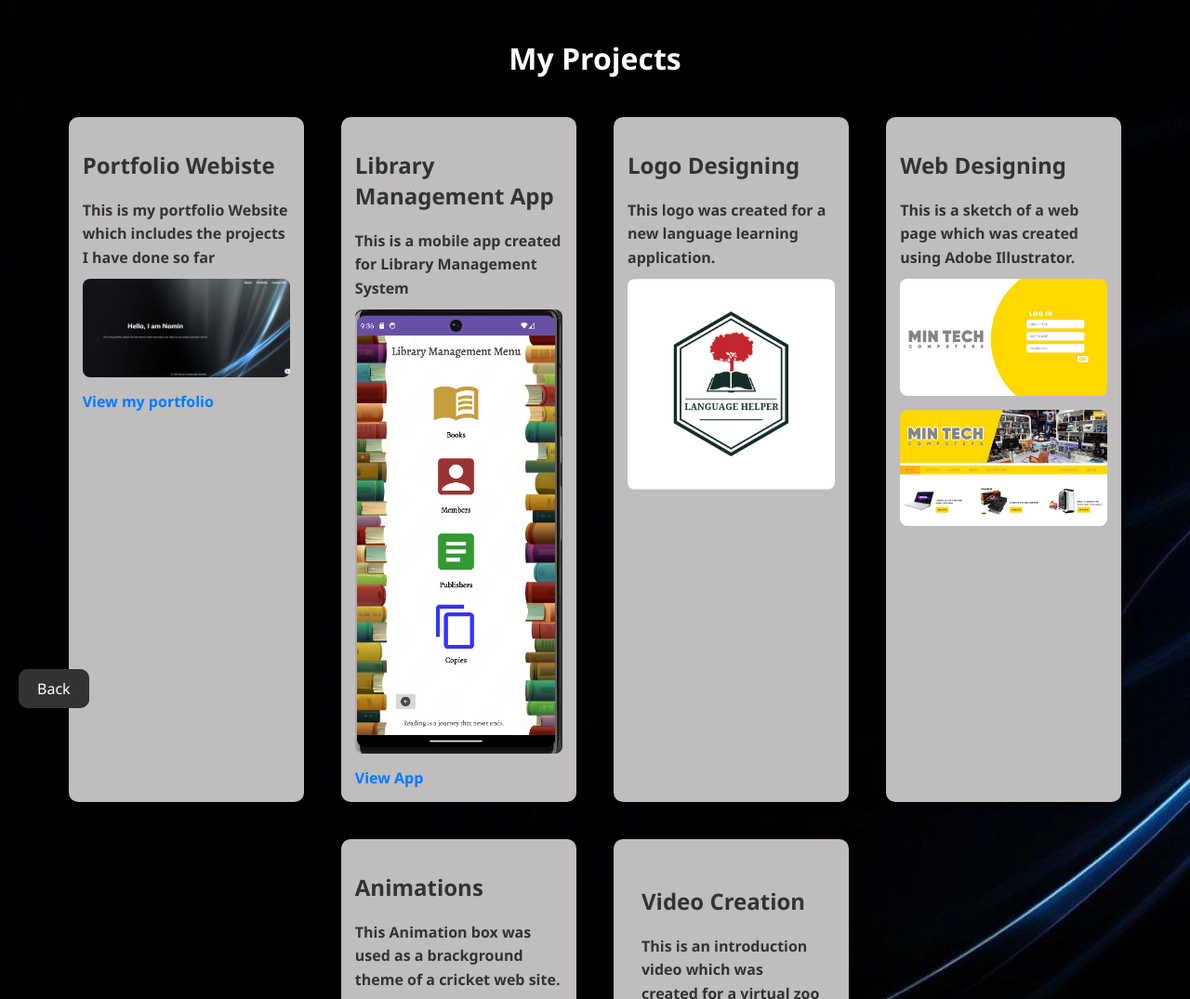
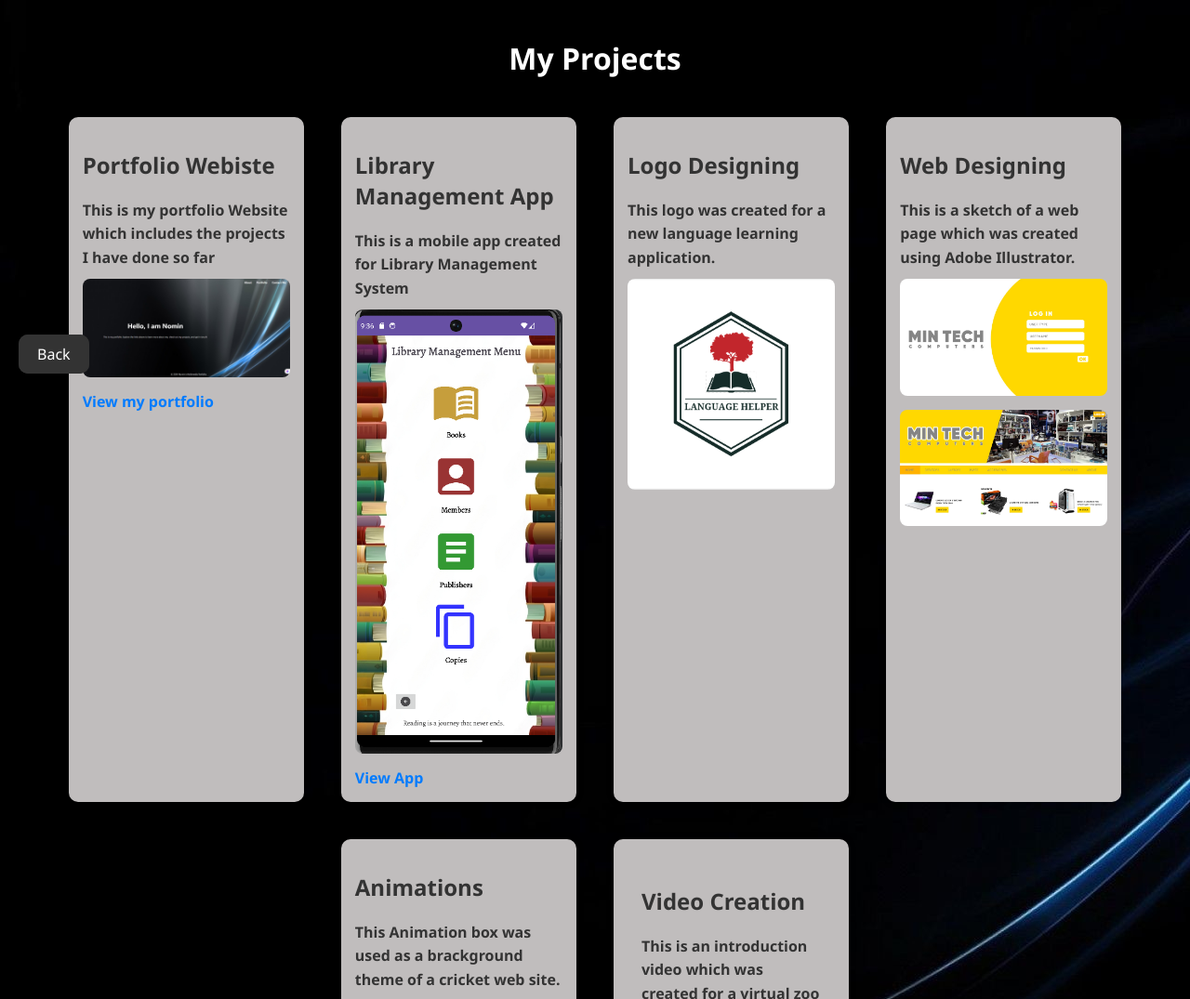
Before and after one commit to Nomin9854/Nomin9854, a plain HTML site: page portfolio.html in a window 1280 px wide. Shown: the top 1075 px of the page at 93% size. Drawn offline with Linux system fonts and the light colour scheme; grey boxes are pictures that could not be loaded.

Commit message:
Update style_portfolio.css

```diff
--- a/style_portfolio.css
+++ b/style_portfolio.css
@@ -133,7 +133,7 @@
       font-size: 16px;
       font-family: 'Segoe UI', Tahoma, Geneva, Verdana, sans-serif;
       position: absolute;
-      top: 720px;
+      top: 360px;
       left: 20px;
       border-radius: 10px;
       transition: background-color 0.3s ease-in-out;
```
